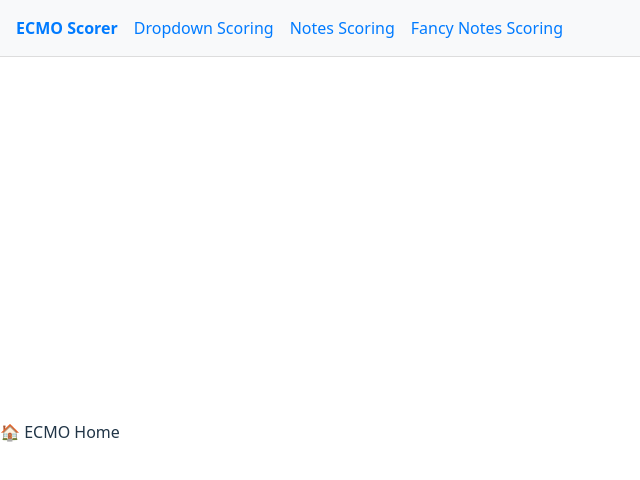
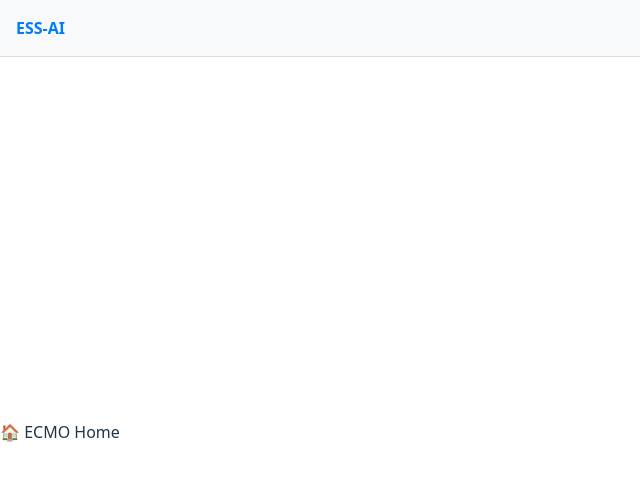
Before and after one commit to Ialzouby/ECMO-Scorer-AI, a React (Vite) app in the folder client/: page / in a window 1280 px wide. Shown: the top 480 px of the page, without its empty margins (0-640 px from the left). Built offline with nearby package versions, Linux system fonts and the light colour scheme; the HTML template or start-up script is replaced by a standard one.

Commit message:
reorg navbar

```diff
--- a/client/src/components/navbar.jsx
+++ b/client/src/components/navbar.jsx
@@ -5,10 +5,10 @@ import './navbar.css';
 function Navbar() {
     return (
         <nav>
-        <Link to="/">ECMO Scorer</Link>
-        <Link to="/ecmo/dropdown">Dropdown Scoring</Link>
-        <Link to="/ecmo/notes">Notes Scoring</Link>
-        <Link to="/ecmo/fancy-notes">Fancy Notes Scoring</Link>
+        {/* <Link to="/">ESS-AI</Link> */}
+        {/* <Link to="/ecmo/dropdown">Dropdown Scoring</Link>
+        <Link to="/ecmo/notes">Notes Scoring</Link> */}
+        <Link to="/ecmo/fancy-notes">ESS-AI</Link>
       </nav>
     );
   }
```
